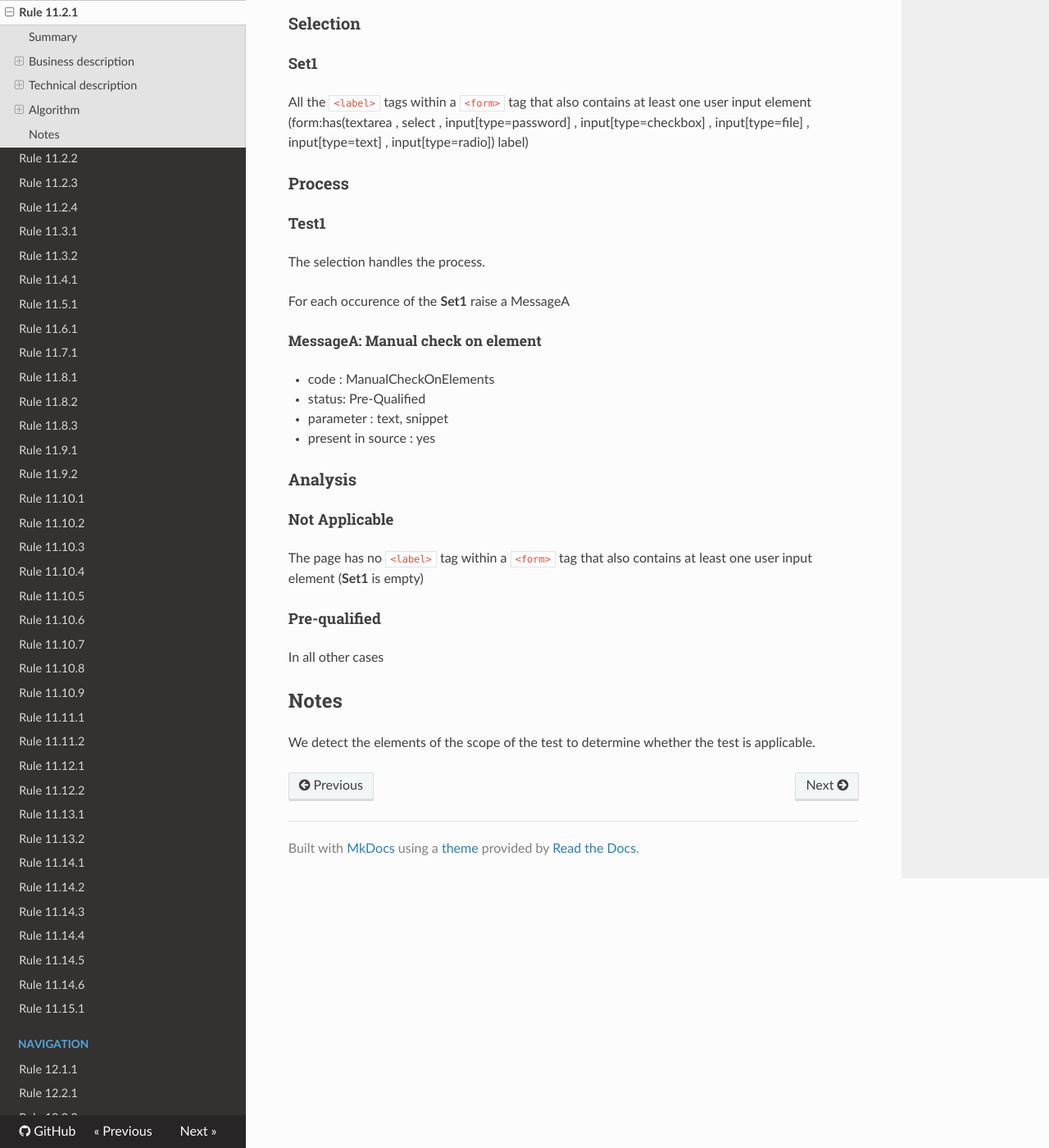
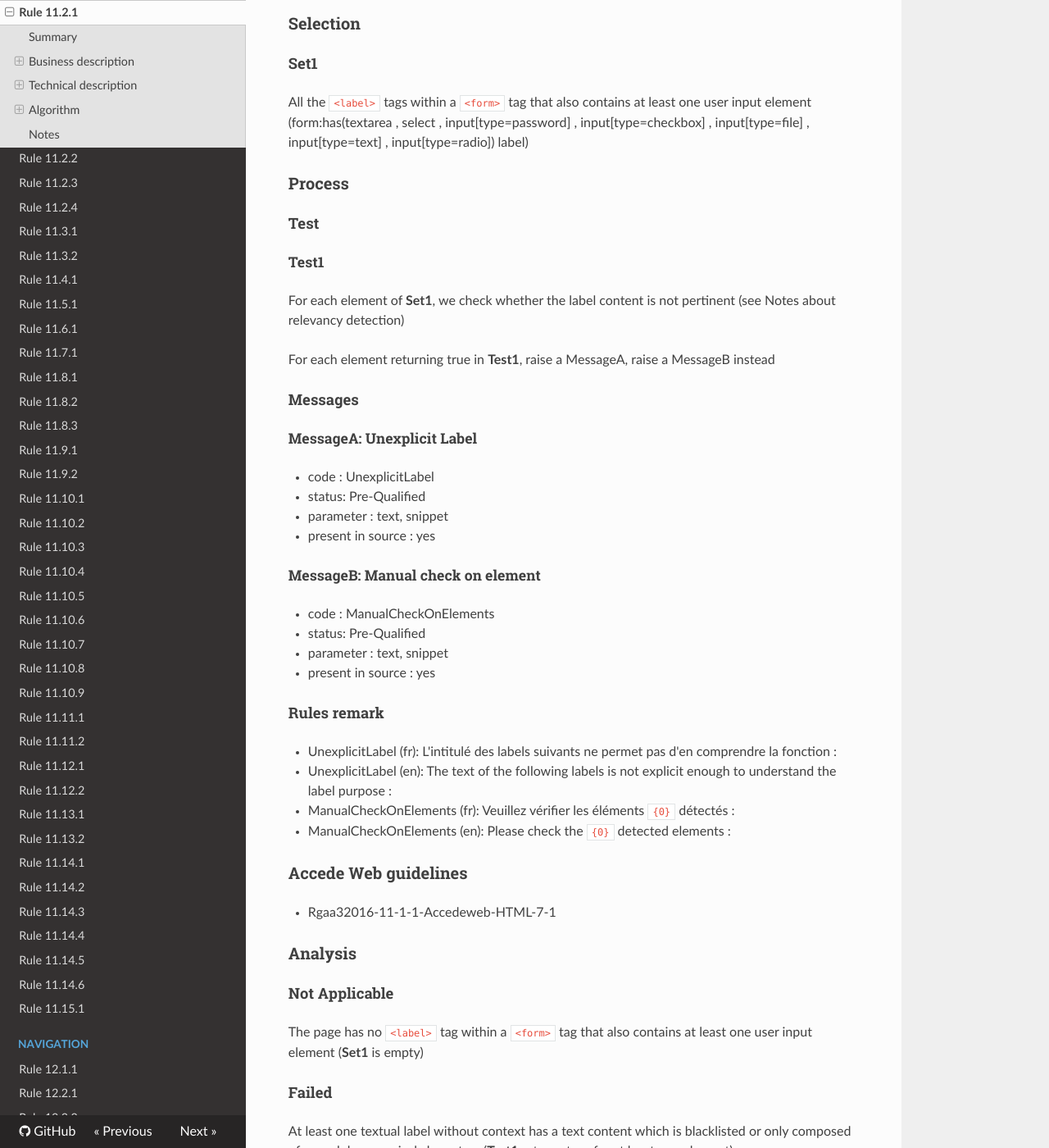
Before and after one commit to Tanaguru/RGAA3-2016, an MkDocs documentation site: the page built from docs/Rule-11-2-1.md, in a window 1280 px wide and 1400 px high, scrolled down 1103 px. Shown: the whole window at 82% size. Built offline with MkDocs 1.6.1, drawn with Linux system fonts in a browser that asks for light colours; nearby versions of some CDN libraries; old or Windows-style settings are respelled for this version of MkDocs; some of the changed text lies outside the part shown.

Commit message:
Update tests 11.2.1

```diff
--- a/docs/Rule-11-2-1.md
+++ b/docs/Rule-11-2-1.md
@@ -10,15 +10,15 @@ The control that checks that the label identifies precisely the input it is asss
 
 ### Criterion
 
-[11.2](http://references.modernisation.gouv.fr/referentiel-technique-0#crit-11-2)
+[11.2](http://references.modernisation.gouv.fr/rgaa/criteres.html#crit-11-2)
 
 ###Test
 
-[11.2.1](http://references.modernisation.gouv.fr/referentiel-technique-0#test-11-2-1)
+[11.2.1](http://references.modernisation.gouv.fr/rgaa/criteres.html#test-11-2-1)
 
 ### Description
 
-Chaque <a href="http://references.modernisation.gouv.fr/referentiel-technique-0#mEtiquette">&eacute;tiquette</a> (balise `label`) permet-elle de conna&icirc;tre la fonction exacte du <a href="http://references.modernisation.gouv.fr/referentiel-technique-0#mChpSaisie">champ de formulaire</a> auquel elle est associ&eacute;e ?
+Chaque <a href="http://references.modernisation.gouv.fr/rgaa/glossaire.html#tiquette-de-champs-de-formulaire">&eacute;tiquette</a> (balise `label`) permet-elle de conna&icirc;tre la fonction exacte du <a href="http://references.modernisation.gouv.fr/rgaa/glossaire.html#champ-de-saisie-de-formulaire">champ de formulaire</a> auquel elle est associ&eacute;e ?
 
 ### Level
 
@@ -44,24 +44,51 @@ All the `<label>` tags within a `<form>` tag that also contains at least one use
 
 ### Process
 
-#### Test1
+#### Test
 
-The selection handles the process.
+##### Test1
 
-For each occurence of the **Set1** raise a MessageA
+For each element of **Set1**, we check whether the label content is not pertinent (see Notes about relevancy detection)
 
-##### MessageA: Manual check on element
+For each element returning true in **Test1**, raise a MessageA, raise a MessageB instead
+
+#### Messages
+
+##### MessageA: Unexplicit Label
+
+-   code : UnexplicitLabel
+-   status: Pre-Qualified
+-   parameter : text, snippet
+-   present in source : yes
+
+##### MessageB: Manual check on element
 
 -   code : ManualCheckOnElements
 -   status: Pre-Qualified
 -   parameter : text, snippet
 -   present in source : yes
 
+#### Rules remark
+
+ * UnexplicitLabel (fr): L&#39;intitul&eacute; des labels suivants ne permet pas d&#39;en comprendre la fonction :
+ * UnexplicitLabel (en): The text of the following labels is not explicit enough to understand the label purpose :
+
+ * ManualCheckOnElements (fr): Veuillez v&eacute;rifier les &eacute;l&eacute;ments <code>{0}</code> d&eacute;tect&eacute;s :
+ * ManualCheckOnElements (en): Please check the <code>{0}</code> detected elements :
+
+### Accede Web guidelines
+
+ * Rgaa32016-11-1-1-Accedeweb-HTML-7-1
+
 ### Analysis
 
 #### Not Applicable
 
 The page has no `<label>` tag within a `<form>` tag that also contains at least one user input element (**Set1** is empty)
+
+#### Failed
+
+At least one textual label without context has a text content which is blacklisted or only composed of non-alphanumerical characters (**Test1** returns true for at least one element)
 
 #### Pre-qualified
 
@@ -71,3 +98,7 @@ In all other cases
 
 We detect the elements of the scope of the test to determine whether the
 test is applicable.
+
+We assume here that the label are only composed of a text. (<label for="input">` my label`</label>`)
+
+All the label that have children different from `<img>`, `<canvas>`, `<object>` or `<svg>` are considered as combined labels.
```
Also changed, not shown: 3 other files.
